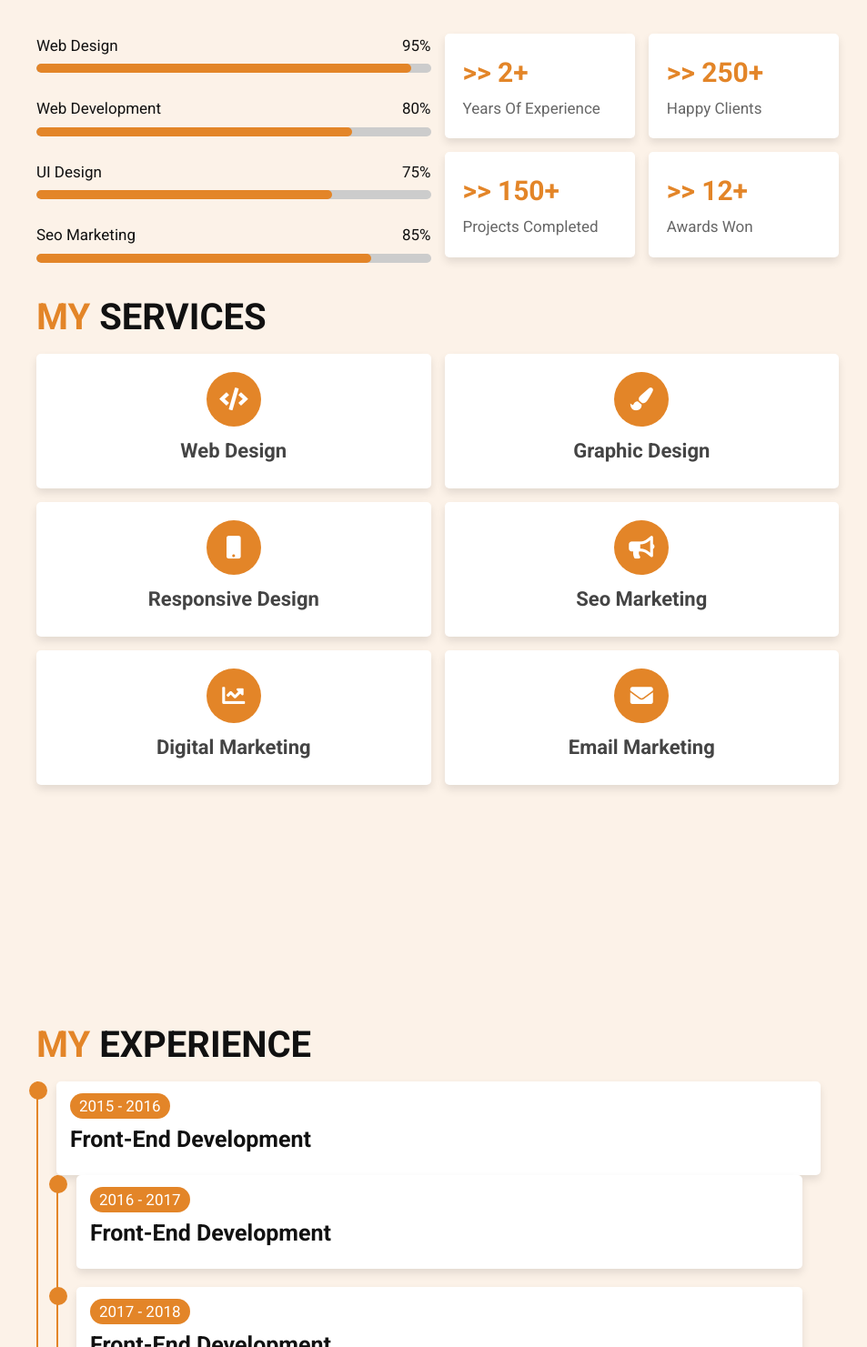
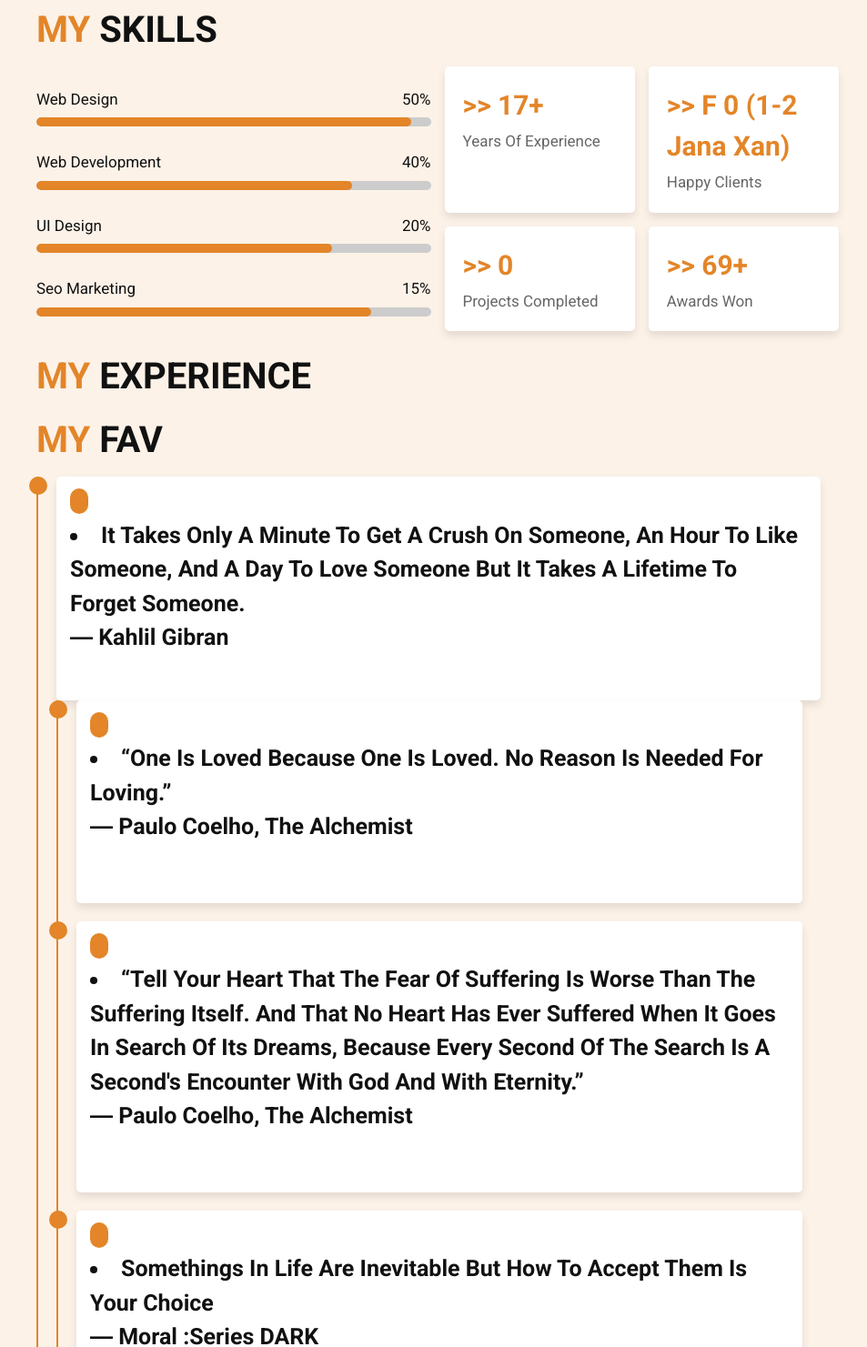
Before and after one commit to bichanpoudel/bichan-poudel, a plain HTML site: page index.html in a window 1280 px wide. Shown: the part 1319-2800 px from the top of the page at 91% size, without its empty margins (309-1262 px from the left). Drawn offline with Linux system fonts and the light colour scheme.

Commit message:
Update index.html

```diff
--- a/index.html
+++ b/index.html
@@ -31,9 +31,9 @@
     <nav class="navbar">
         <a href="#home">home</a>
         <a href="#about">about</a>
-        <a href="#service">service</a>
-        <a href="#experience">experience</a>
-        <a href="#portfolio">portfolio</a>
+      <!--   <a href="#service">service</a> -->
+        <a href="#experience">my fav</a>
+    <!--     <a href="#portfolio">portfolio</a> -->
         <a href="#contact">contact</a>
     </nav>
 
@@ -55,7 +55,7 @@
     <div class="content">
         <span class="hi"> hi there... </span>
         <h3> i am <span> bichan poudel </span> </h3>
-        <p class="info"> ABCDEFGHIJKLMNOPQRST_VWXYZ </p>
+        <p class="info"> i am a student. </p>
         <p class="text"> i dont know what to write. </p>
         <a href="#about" class="btn">about me</a>
     </div>
@@ -77,11 +77,11 @@
 <div class="row-1">
 
     <div class="image">
-        <img src="about-img.jpg" alt="">
+        <img src="images/about-img.jpg" alt="">
     </div>
 
     <div class="content">
-        <h3> my name is bichan poudel & i am a font-end developer </h3>
+        <h3> my name is bichan poudel & i am a (i don't know what to write here) </h3>
         <p>Hey siri!!</p>
         <div class="box-container">
             <div class="box">
@@ -109,19 +109,19 @@
 
     <div class="skills">
         <div class="progress">
-            <h3> web design <span> 95% </span> </h3>
+            <h3> web design <span> 50% </span> </h3>
             <div class="bar"> <span></span> </div>
         </div>
         <div class="progress">
-            <h3> web development <span> 80% </span> </h3>
+            <h3> web development <span> 40% </span> </h3>
             <div class="bar"> <span></span> </div>
         </div>
         <div class="progress">
-            <h3> UI design <span> 75% </span> </h3>
+            <h3> UI design <span> 20% </span> </h3>
             <div class="bar"> <span></span> </div>
         </div>
         <div class="progress">
-            <h3> seo marketing <span> 85% </span> </h3>
+            <h3> seo marketing <span> 15% </span> </h3>
             <div class="bar"> <span></span> </div>
         </div>
     </div>
@@ -129,19 +129,19 @@
     <div class="box-container">
 
         <div class="box">
-            <h3> >> 2+ </h3>
+            <h3> >> 17+ </h3>
             <p>years of experience</p>
         </div>
         <div class="box">
-            <h3> >> 250+ </h3>
+            <h3> >> F 0 (1-2 jana xan)</h3>
             <p>happy clients</p>
         </div>
         <div class="box">
-            <h3> >> 150+ </h3>
+            <h3> >> 0 </h3>
             <p>projects completed</p>
         </div>
         <div class="box">
-            <h3> >> 12+ </h3>
+            <h3> >> 69+ </h3>
             <p>awards won</p>
         </div>
 
@@ -154,7 +154,7 @@
 <!-- about section ends -->
 
 <!-- service section starts  -->
-
+<!--
 <section class="service" id="service">
 
 <h1 class="heading"> <span> my </span> services </h1>
@@ -200,7 +200,7 @@
     </div>
 
 </section>
-
+ -->
 <!-- service section ends -->
 
 <!-- experience section starts  -->
@@ -209,56 +209,52 @@
 
      <h1 class="heading"> <span> my </span> experience </h1>
 
+     <h1 class="heading"> <span> my </span> fav </h1>
+
    <div class="box-container">
-
         <div class="box">
             <div class="content">
-                <span> 2015 - 2016 </span>
-                <h3>front-end development</h3>
-                <p>
+                <span>  </span>
+                <h3><li>It takes only a minute to get a crush on someone, an hour to like someone, and a day to love someone but it takes a lifetime to forget someone.<br>
+                ― Kahlil Gibran</h3></li>
+                <p></p>
+                <br><br>
         </div>
 
          <div class="box">
             <div class="content">
-                <span> 2016 - 2017 </span>
-                <h3>front-end development</h3>
-                <p></p>
+             <!--    <span> 2.</span>
+                <h3>“One is loved because one is loved. No reason is needed for loving.”
+                    <br>
+― Paulo Coelho, The Alchemist</h3>
+                <p></p> -->
+                 <span>  </span>
+                <h3><li>“One is loved because one is loved. No reason is needed for loving.”<br>
+                ― Paulo Coelho, The Alchemist</h3></li>
+                <p>  <br><br>
             </div>
         </div>
 
         <div class="box">
             <div class="content">
-                <span> 2017 - 2018 </span>
-                <h3>front-end development</h3>
-                <p></p>
+               <span>  </span>
+                <h3><li>“Tell your heart that the fear of suffering is worse than the suffering itself. And that no heart has ever suffered when it goes in search of its dreams, because every second of the search is a second's encounter with God and with eternity.”<br>
+                ― Paulo Coelho, The Alchemist</h3></li>
+                <p>  <br><br>
             </div>
+
         </div>
 
          <div class="box">
             <div class="content">
-                <span> 2018 - 2019 </span>
-                <h3>front-end development</h3>
-                <p></p>
+               <span>  </span>
+                <h3><li>  Somethings in life are inevitable but how to accept them is your choice<br>
+                ― Moral :series DARK</h3></li>
+                <p>  <br><br>
+            </div>
             </div>
         </div>
 
-        <div class="box">
-            <div class="content">
-                <span> 2019 - 2020 </span>
-                <h3>front-end development</h3>
-                <p></p>
-            </div>
-        </div>
-
-        <div class="box">
-            <div class="content">
-                <span> 2020 - 2021 </span>
-                <h3>front-end development</h3>
-                <p></p>
-            </div>
-        </div>
-
-    </div>
 
 </section>
 
@@ -266,7 +262,7 @@
 
 <!-- portfolio section starts  -->
 
-<section class="portfolio" id="portfolio">
+<!-- <section class="portfolio" id="portfolio">
 
     <h1 class="heading"> <span> my </span> portfolio </h1>
 
@@ -334,7 +330,7 @@
 
     </div>
 
-</section>
+</section> -->
 
 <!-- portfolio section ends -->
 
```
Lines whose indentation alone changed are shown as unchanged.
